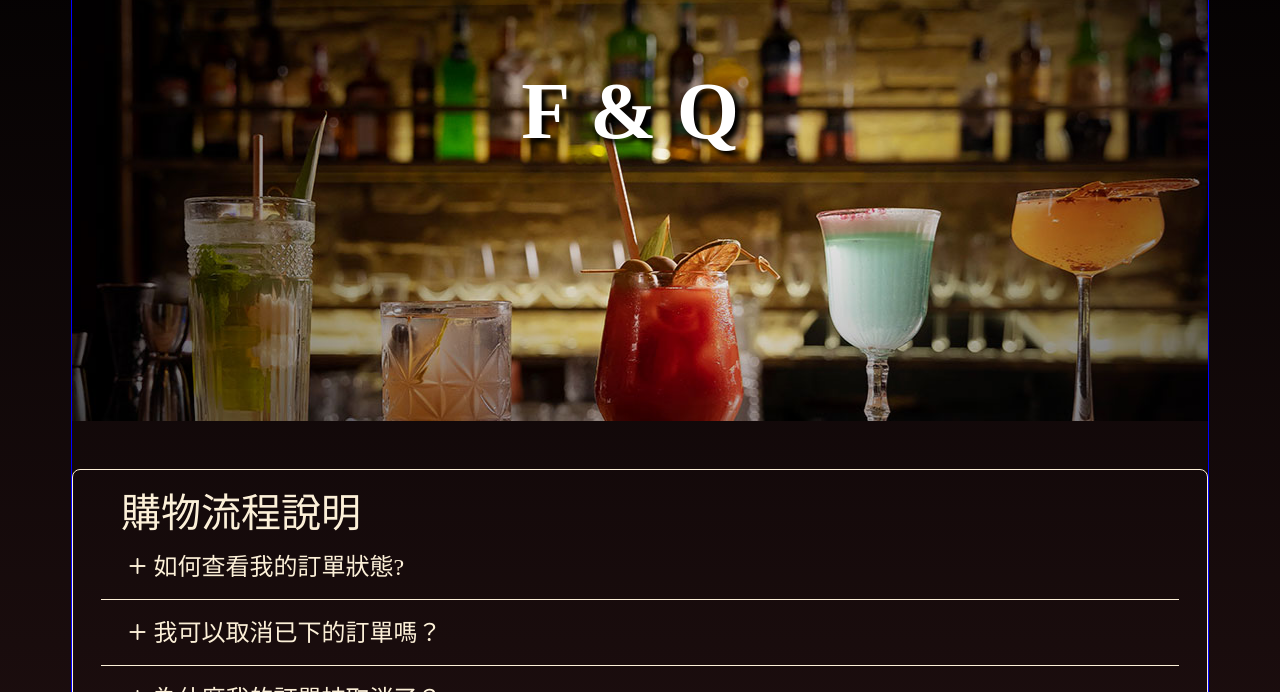
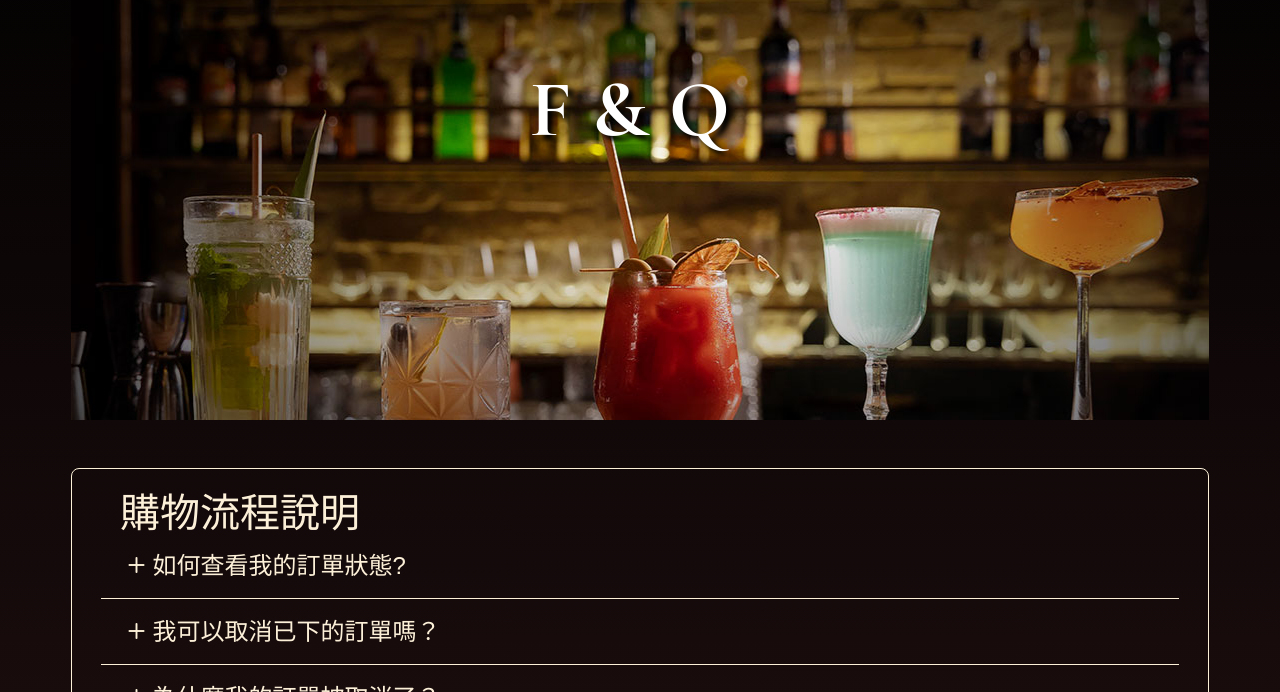
Before and after one commit to Jason21403019/TID101G2, a Vue app: page /#/questions in a window 1280 px wide. Shown: the part 260-952 px from the top of the page. Built offline with nearby package versions, Linux system fonts and the light colour scheme; a web font is replaced by a local one.

Commit message:
修改"常見問題"的細項

```diff
--- a/src/views/Questions.vue
+++ b/src/views/Questions.vue
@@ -5,7 +5,6 @@
       <div class="banner mx-auto">
         <h1 class="title text-center text-white">F&Q</h1>
       </div>
-
       <div class="container">
         <div class="box col-xxl-12 fs-1 mt-5">
           <p class="mt-4 ms-5">購物流程說明</p>
@@ -120,7 +119,7 @@
           <p class="mt-4 ms-5">會員制度說明</p>
 
           <div id="accordionFlushExample4" class="accordion accordion-flush">
-            <div v-for="(item, index) in memberItems" :key="index" class="accordion-item bg-transparent" style="color: #fcf0d8">
+            <div v-for="(item, index) in memberItems" :key="index" class="accordion-item bg-transparent" style="color: #fcf0d8;">
               <h2 :id="'flush-heading-member-' + index" class="accordion-header">
                 <button
                   class="accordion-button collapsed fs-4 bg-transparent border-0"
@@ -249,14 +248,14 @@ export default {
 section{
   background: $negroni;
   height: 100%;
-
+  padding-bottom: 100px;
   .wrapper {
-
-
-    border: 1px solid blue;
+    // border: 1px solid blue;
     width: 88.89%;
     margin: 0 auto;
     height: 100%;
+    margin-bottom: 50px;
+
 
   // margin: 0; /* 移除預設邊距 */
     .banner {
@@ -275,23 +274,20 @@ section{
         font-size: 5rem;
         letter-spacing: 20px;
         font-weight: bold;
+        font-family: $fontfamily-en;
       }
     }
   .container{
     width: 100%;
     margin: 0 auto;
-    }
-}
-
-
-
-
+    margin-bottom: 50px;
 
     .box {
     border: 1px solid $ramos-gin-fizz;
     border-radius: 8px;
     width: 100%;
     p {
+      font-family: $fontfamily;
       color: $ramos-gin-fizz;
     }
 
@@ -302,6 +298,7 @@ section{
           width: 95%;
           margin: 0 auto;
           border-bottom: 1px solid $ramos-gin-fizz;
+          font-family: $fontfamily;
         }
 
         .accordion-item:nth-child(3){
@@ -326,12 +323,7 @@ section{
         }
       }
     }
-
     }
-
-
-
-
-
-
+  }
+}
 </style>
```
Lines whose indentation alone changed are shown as unchanged.
